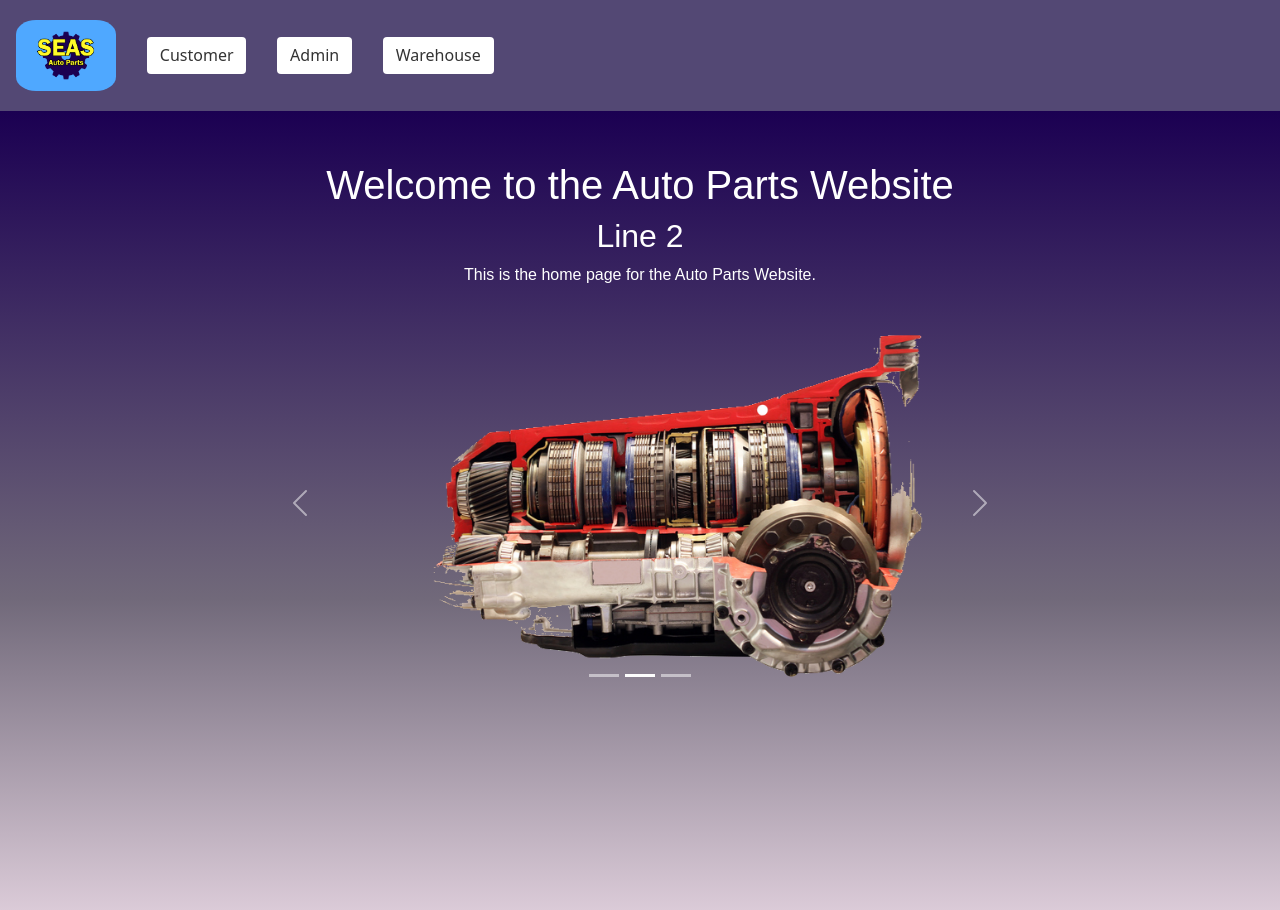
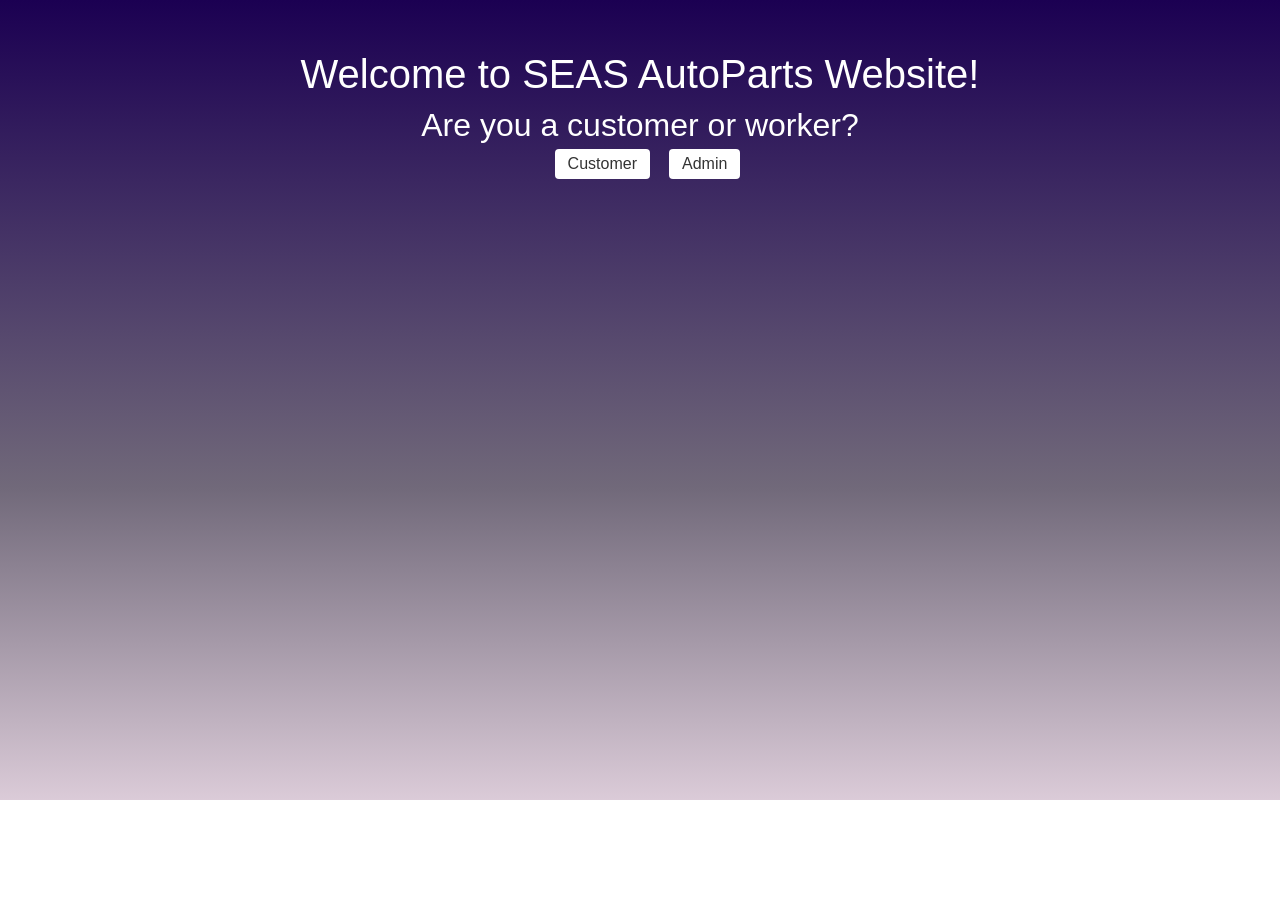
Before and after one commit to Markov134/CSCI-467-Project, a React (Create React App) app in the folder autoparts-website/: page / in a window 1280 px wide. After the commit the page ends 800 px from the top, so only its background shows below. Built offline with nearby package versions, Linux system fonts and the light colour scheme.

Commit message:
Adding NavBar Functionality

```diff
--- a/autoparts-website/src/App.js
+++ b/autoparts-website/src/App.js
@@ -1,8 +1,10 @@
 import './App.css';
 import { BrowserRouter, Routes, Route } from 'react-router-dom';
-import NavBar from './components/NavBar';
+import Layout from './components/Layout';
+import { homeLinks, customerLinks, adminLinks, warehouseLinks } from './components/navLinks';
 import CustomerPage from './pages/customer/CustomerPage';
 import AdminPage from './pages/admin/AdminPage';
+import OrderPage from './pages/admin/OrderPage';
 import SignIn from './pages/customer/SignIn';
 import ReturnsOrders from './pages/customer/ReturnsOrders';
 import About from './pages/home/About';
@@ -11,24 +13,39 @@ import WarehousePage from './pages/warehouse/WarehousePage';
 import ReceivingDeskPage from './pages/warehouse/ReceivingDeskPage';
 import WorkstationPage from './pages/warehouse/WorkstationPage';
 import HomePage from './pages/home/HomePage.js';
+import LoginPage from './pages/login/LoginPage.js';
 import styles from './Styles/Styles.module.css';
 
 function App() {
   return (
     <BrowserRouter>
       <div className={styles.App}>
-        <NavBar />
         <Routes>
-          <Route path="/" element={<HomePage />} />
+          { }
+          <Route path="/" element={<LoginPage />} />
+
+          <Route element={<Layout links={homeLinks} />}>
+            <Route path="/home" element={<HomePage />} />
+          </Route>
+
+          <Route element={<Layout links={customerLinks} />}>
             <Route path="/customer" element={<CustomerPage />} />
-          <Route path="/admin" element={<AdminPage />} />
-          <Route path="/warehouse" element={<WarehousePage />} />
             <Route path="/signin" element={<SignIn />} />
             <Route path="/about" element={<About />} />
             <Route path="/returnorder" element={<ReturnsOrders />} />
             <Route path="/cart" element={<Cart />} />
+          </Route>
+
+          <Route element={<Layout links={adminLinks} />}>
+            <Route path="/admin" element={<AdminPage />} />
+            <Route path="/admin/orderpage" element={<OrderPage />} />
+          </Route>
+
+          <Route element={<Layout links={warehouseLinks} />}>
+            <Route path="/warehouse" element={<WarehousePage />} />
             <Route path="/warehouse/receivingdesk" element={<ReceivingDeskPage />} />
             <Route path="/warehouse/workstation" element={<WorkstationPage />} />
+          </Route>
         </Routes>
       </div>
     </BrowserRouter>
--- /dev/null
+++ b/autoparts-website/src/components/Layout.js
@@ -0,0 +1,13 @@
+import { Outlet } from 'react-router-dom'
+import NavBar from './NavBar'
+
+function Layout({ links, logoLink }) {
+    return (
+        <>
+            <NavBar links={links} logoLink={logoLink} />
+            <Outlet />
+        </>
+    )
+}
+
+export default Layout
--- a/autoparts-website/src/components/NavBar.js
+++ b/autoparts-website/src/components/NavBar.js
@@ -1,11 +1,11 @@
 import { Link, NavLink } from 'react-router-dom'
 import './NavBar.css'
 
-function NavBar() {
+function NavBar({ links = [], logoLink = '/home' }) {
     return (
         <nav className="navbar">
             <div className="navbar-container">
-                <Link to="/">
+                <Link to={logoLink}>
                     <img style={{ width: '100px', height: 'auto', borderRadius: '20%' }}
                         src="/seas_logo.png"
                         alt="Auto Parts Logo"
@@ -13,9 +13,11 @@ function NavBar() {
                     />
                 </Link>
                 <div className="navbar-links">
-                    <NavLink to="/customer" className="navbar-link">Customer</NavLink>
-                    <NavLink to="/admin" className="navbar-link">Admin</NavLink>
-                    <NavLink to="/warehouse" className="navbar-link">Warehouse</NavLink>
+                    {links.map((link) => (
+                        <NavLink key={link.to} to={link.to} end className="navbar-link">
+                            {link.label}
+                        </NavLink>
+                    ))}
                 </div>
             </div>
         </nav>
--- /dev/null
+++ b/autoparts-website/src/components/navLinks.js
@@ -0,0 +1,24 @@
+export const homeLinks = [
+    { label: 'Customer', to: '/customer' },
+    { label: 'Admin', to: '/admin' },
+    { label: 'Warehouse', to: '/warehouse' },
+]
+
+export const customerLinks = [
+    { label: 'Shop', to: '/customer' },
+    { label: 'Returns & Orders', to: '/returnorder' },
+    { label: 'Cart', to: '/cart' },
+    { label: 'Sign In', to: '/signin' },
+    { label: 'About', to: '/about' },
+]
+
+export const adminLinks = [
+    { label: 'Dashboard', to: '/admin' },
+    { label: 'Orders', to: '/admin/orderpage' },
+]
+
+export const warehouseLinks = [
+    { label: 'Warehouse', to: '/warehouse' },
+    { label: 'Receiving Desk', to: '/warehouse/receivingdesk' },
+    { label: 'Workstation', to: '/warehouse/workstation' },
+]
--- a/autoparts-website/src/pages/admin/AdminPage.js
+++ b/autoparts-website/src/pages/admin/AdminPage.js
@@ -1,7 +1,15 @@
+import styles from '../../Styles/Styles.module.css'
+import { NavLink } from 'react-router-dom'
+
 function AdminPage() {
     return (
-        <div>
+        <div className={styles.background}>
             <h1>Welcome to the Admin Page!</h1>
+
+            <div>
+                <NavLink to="/admin/orderpage" className="navbar-link">Orders</NavLink>
+            </div>
+
         </div>
 
     )
--- a/autoparts-website/src/pages/admin/OrderPage.js
+++ b/autoparts-website/src/pages/admin/OrderPage.js
@@ -1,6 +1,8 @@
+import styles from '../../Styles/Styles.module.css'
+
 function OrderPage() {
     return (
-        <div>
+        <div className={styles.background}>
             <h1>Welcome to the Order Page!</h1>
         </div>
 
--- /dev/null
+++ b/autoparts-website/src/pages/login/LoginPage.js
@@ -0,0 +1,18 @@
+import styles from '../../Styles/Styles.module.css'
+import { NavLink } from 'react-router-dom'
+
+function ReceivingDeskPage() {
+    return (
+        <div className={styles.background}>
+            <h1>Welcome to SEAS AutoParts Website!</h1>
+            <h2>Are you a customer or worker?</h2>
+
+            <div>
+                <NavLink to="/customer" className="navbar-link">Customer</NavLink> <NavLink to="/admin" className="navbar-link">Admin</NavLink>
+            </div>
+
+        </div>
+    )
+}
+
+export default ReceivingDeskPage
--- a/autoparts-website/src/pages/warehouse/ReceivingDeskPage.js
+++ b/autoparts-website/src/pages/warehouse/ReceivingDeskPage.js
@@ -1,6 +1,8 @@
+import styles from '../../Styles/Styles.module.css'
+
 function ReceivingDeskPage() {
     return (
-        <div>
+        <div className={styles.background}>
             <h1>Welcome to the Receiving Desk!</h1>
         </div>
     )
--- a/autoparts-website/src/pages/warehouse/WarehousePage.js
+++ b/autoparts-website/src/pages/warehouse/WarehousePage.js
@@ -1,8 +1,9 @@
 import { NavLink } from 'react-router-dom'
+import styles from '../../Styles/Styles.module.css'
 
 function WarehousePage() {
     return (
-        <div>
+        <div className={styles.background}>
             <h1>Welcome to the Warehouse Page!</h1>
 
              <div>
--- a/autoparts-website/src/pages/warehouse/WorkstationPage.js
+++ b/autoparts-website/src/pages/warehouse/WorkstationPage.js
@@ -1,6 +1,8 @@
+import styles from '../../Styles/Styles.module.css'
+
 function WorkstationPage() {
     return (
-        <div>
+        <div className={styles.background}>
             <h1>Welcome to the Workstation!</h1>
         </div>
     )
```
Lines whose indentation alone changed are shown as unchanged.
